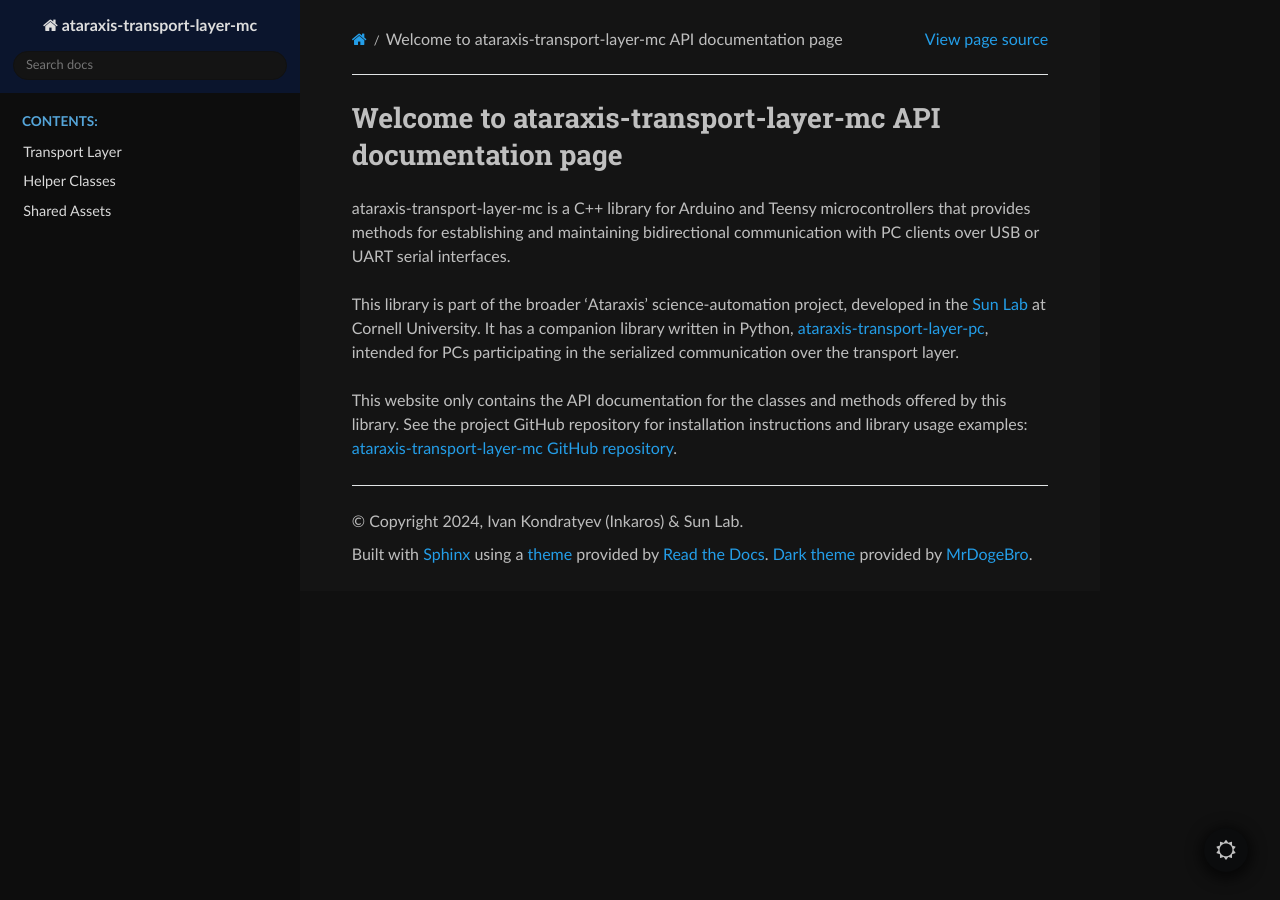
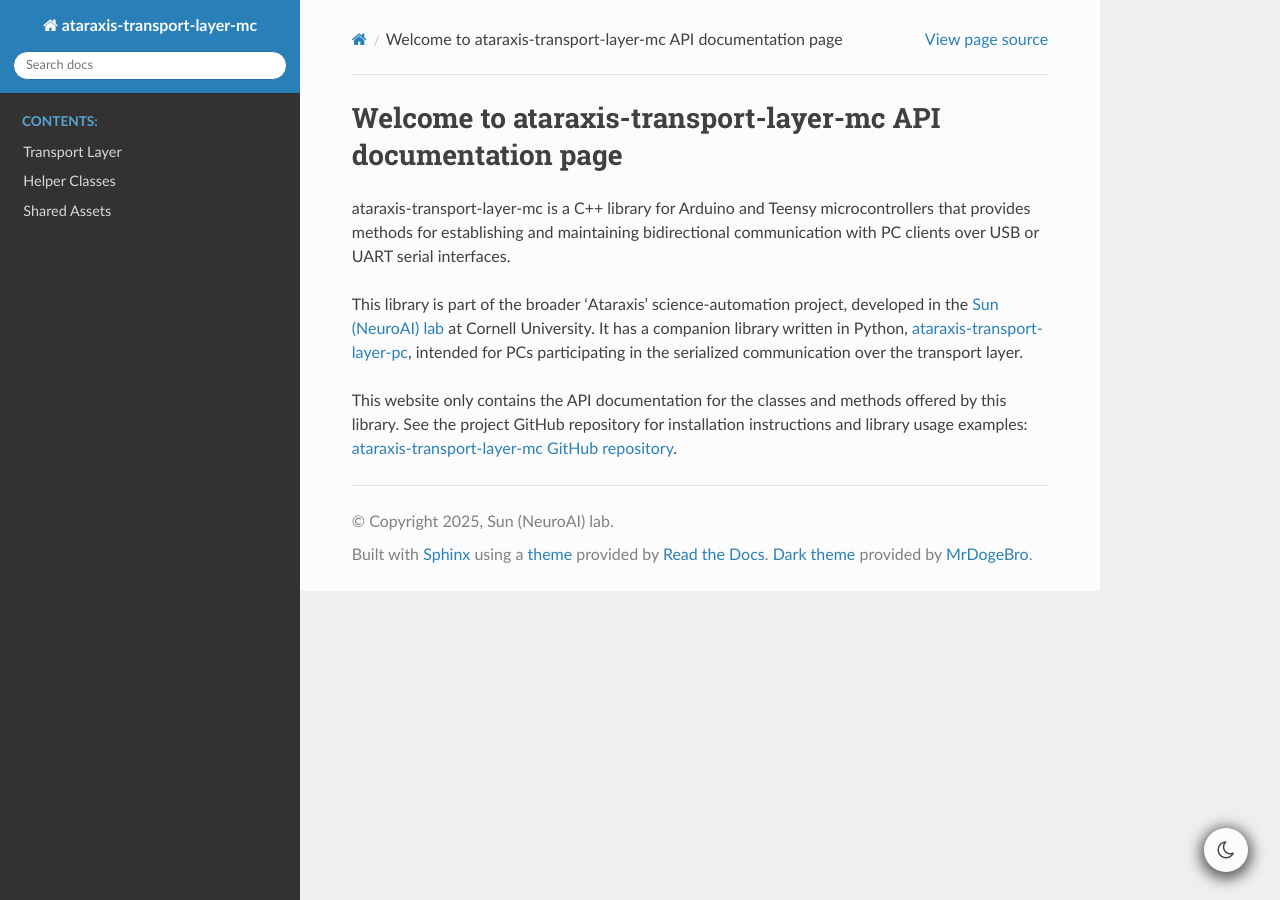
Before and after one commit to Sun-Lab-NBB/ataraxis-transport-layer-mc, a Sphinx documentation site: the page built from docs/source/welcome.rst, in a window 1280 px wide. Built offline with Sphinx 7.4.7 and the Read the Docs theme 3.1.0, drawn with Linux system fonts in a browser that asks for light colours.

Commit message:
Updated example scripts and various metadata files

```diff
--- a/docs/source/conf.py
+++ b/docs/source/conf.py
@@ -3,9 +3,9 @@
 # -- Project information -----------------------------------------------------
 project = 'ataraxis-transport-layer-mc'
 # noinspection PyShadowingBuiltins
-copyright = '2024, Ivan Kondratyev (Inkaros) & Sun Lab'
-authors = ['Ivan Kondratyev (Inkaros)', 'Jasmine Si']
-release = '1.0.3'
+copyright = '2025, Sun (NeuroAI) lab'
+authors = ['Ivan Kondratyev', 'Jasmine Si']
+release = '2.0.0'
 
 # -- General configuration ---------------------------------------------------
 extensions = [
@@ -21,5 +21,8 @@ exclude_patterns = []
 breathe_projects = {"ataraxis-transport-layer-mc": "./doxygen/xml"}
 breathe_default_project = "ataraxis-transport-layer-mc"
 
+# Disables the dark mode by default.
+default_dark_mode = False
+
 # -- Options for HTML output -------------------------------------------------
 html_theme = 'sphinx_rtd_theme'  # Directs sphinx to use RTD theme
--- a/docs/source/welcome.rst
+++ b/docs/source/welcome.rst
@@ -5,8 +5,8 @@ ataraxis-transport-layer-mc is a C++ library for Arduino and Teensy microcontrol
 establishing and maintaining bidirectional communication with PC clients over USB or UART serial interfaces.
 
 This library is part of the broader 'Ataraxis' science-automation project, developed in the
-`Sun Lab <https://neuroai.github.io/sunlab/>`_ at Cornell University. It has a companion library written in Python,
-`ataraxis-transport-layer-pc <https://github.com/Sun-Lab-NBB/ataraxis-transport-layer-pc>`_, intended for
+`Sun (NeuroAI) lab <https://neuroai.github.io/sunlab/>`_ at Cornell University. It has a companion library written in
+Python, `ataraxis-transport-layer-pc <https://github.com/Sun-Lab-NBB/ataraxis-transport-layer-pc>`_, intended for
 PCs participating in the serialized communication over the transport layer.
 
 This website only contains the API documentation for the classes and methods offered by this library. See the project
@@ -15,4 +15,4 @@ GitHub repository for installation instructions and library usage examples:
 
 .. _`ataraxis-transport-layer-pc`: https://github.com/Sun-Lab-NBB/ataraxis-transport-layer-pc
 .. _`ataraxis-transport-layer-mc GitHub repository`: https://github.com/Sun-Lab-NBB/ataraxis-transport-layer-mc
-.. _`Sun Lab`: https://neuroai.github.io/sunlab/
+.. _`Sun (NeuroAI) lab`: https://neuroai.github.io/sunlab/
--- a/library.json
+++ b/library.json
@@ -2,7 +2,7 @@
   "$schema": "https://raw.githubusercontent.com/platformio/platformio-core/develop/platformio/assets/schema/library.json",
   "name": "ataraxis-transport-layer-mc",
   "version": "2.0.0",
-  "description": "A C++ library for Arduino and Teensy microcontrollers that provides methods for establishing and maintaining bidirectional communication with PC clients over USB or UART serial interfaces.",
+  "description": "Provides methods for establishing and maintaining bidirectional communication with PC clients over USB and UART serial interfaces.",
   "keywords": "arduino, teensy, ataraxis, communication, serial",
   "repository": {
     "type": "git",
```
Also changed, not shown: 3 other files.
